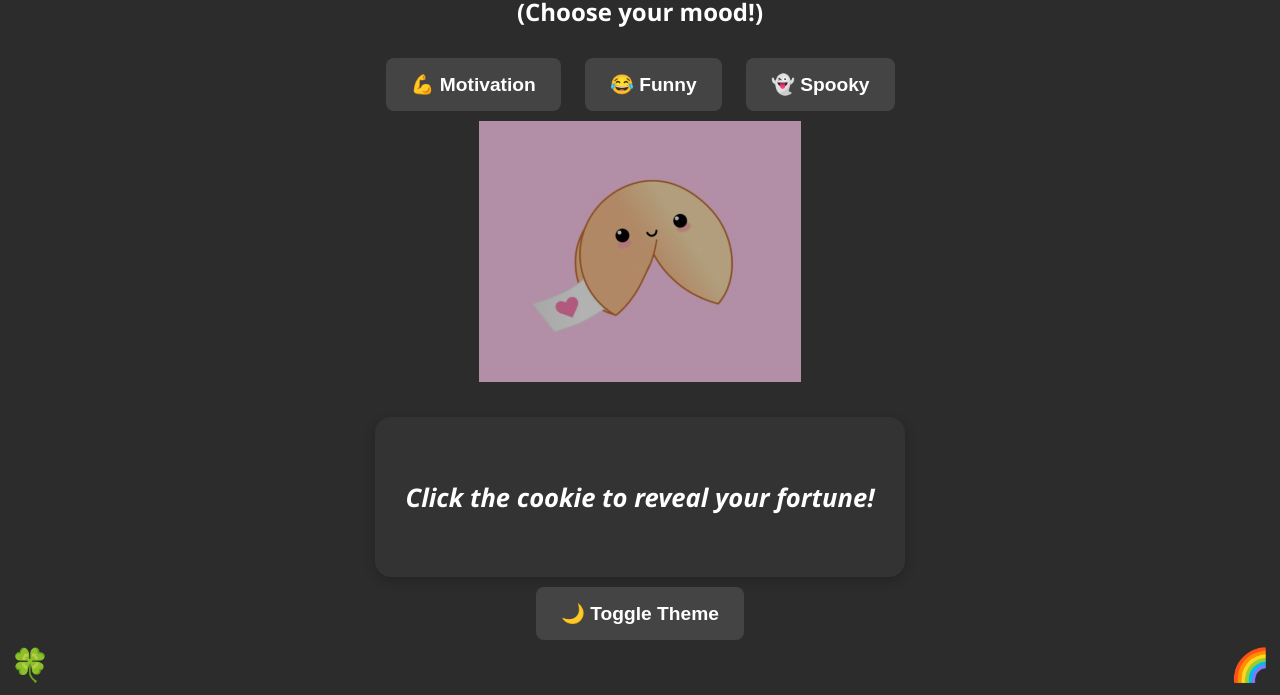
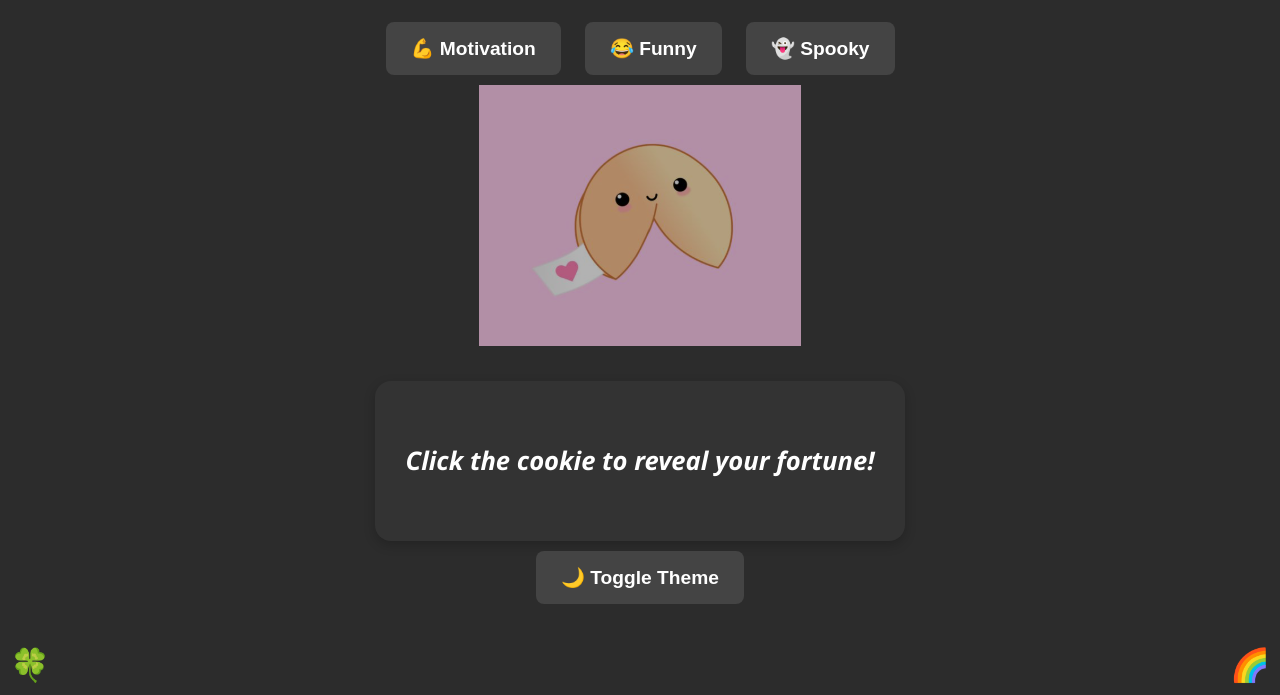
Before and after one commit to Codingcodercodes/fortune-cookie, a plain HTML site: page index.html in a window 1280 px wide. Shown: the part 105-800 px from the top of the page. Drawn offline with Linux system fonts and the light colour scheme.

Commit message:
Update index.html

```diff
--- a/index.html
+++ b/index.html
@@ -14,7 +14,6 @@
 
   <div class="container">
     <h1>🍪 Fortune Cookie Generator</h1>
-    <h2>(Choose your mood!)</h2>
 
     <!-- Category Buttons -->
     <div class="category-buttons">
```
